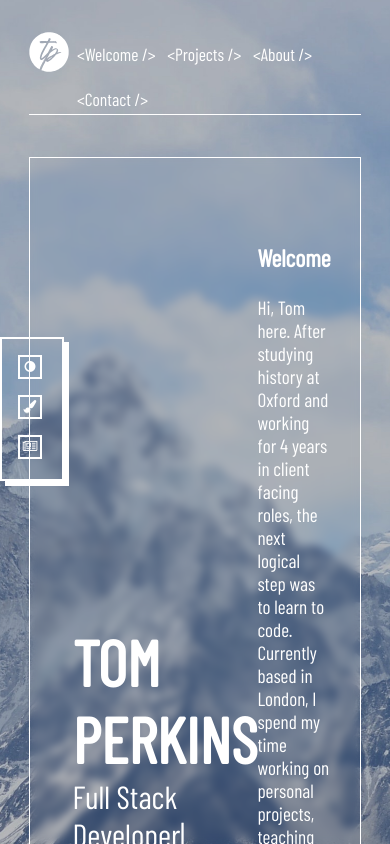
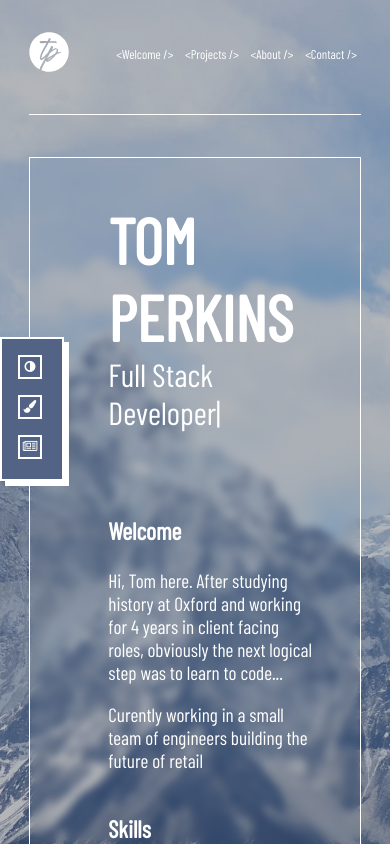
Before and after one commit to twperkins/portfolio, a React (Create React App) app: page / in a window 390 px wide. Built offline with nearby package versions, Linux system fonts and the light colour scheme; a web font is replaced by a local one.

Commit message:
Finalise copy and tweak styling for mobile

```diff
--- a/src/App.scss
+++ b/src/App.scss
@@ -8,7 +8,7 @@
 }
 
 .background {
-  transform: translateZ(-3px) scale(4);
+  transform: translateZ(-4px) scale(5);
 }
 
 .main-section {
@@ -54,6 +54,7 @@
   z-index: 5;
   border: solid 2px black;
   box-shadow: 5px 5px;
+
   .fa {
     display: block;
     font-weight: 300;
@@ -66,6 +67,7 @@
     text-align: center;
     transition: all ease-out 0.3s;
     cursor: pointer;
+
     &:hover {
       font-size: 90%;
       color: white;
@@ -80,35 +82,43 @@
     background-size: cover;
     background-position: center;
     height: 150vh;
-    transform: translateZ(-3px) scale(4);
   }
+
   .logo {
     filter: invert(99%) sepia(1%) saturate(2%) hue-rotate(58deg) brightness(108%) contrast(101%);
   }
+
   .navigation {
     border-bottom: solid 1px white;
   }
+
   .navigation-sub {
     a {
       color: white;
       text-shadow: 5px 5px 3px #ffffff00;
+
       &:before {
         content: "<";
       }
+
       &:after {
         content: " />";
       }
+
       &:hover {
         font-size: 120%;
         text-shadow: 0px 5px 3px #00000034;
       }
     }
   }
+
   .display-options {
     border: solid 2px white;
     box-shadow: 5px 5px;
+
     .fa {
       border: solid 2px white;
+
       &:hover {
         color: black;
         background-color: white;
@@ -121,17 +131,19 @@
   .background {
     background: linear-gradient(to right, #f7797d80, #fbd88680, #c6ffdd80), url(https://grainy-gradients.vercel.app/noise.svg);
     height: 150vh;
-    transform: translateZ(-3px) scale(4);
   }
+
   .logo {
     filter: invert(10%) sepia(7%) saturate(7285%) hue-rotate(208deg) brightness(89%) contrast(83%);
   }
+
   .navigation-sub {
     a {
       color: #282842;
       border: solid 0.5px #28284280;
       padding: 8px 16px;
       border-radius: 30px;
+
       &:hover {
         color: white;
         background-color: #f7797d;
@@ -140,26 +152,32 @@
       }
     }
   }
+
   .display-options {
     border: solid 2px rgba(255, 255, 255, 0);
     box-shadow: 5px 5px 10px #f7797d46;
     border-top-right-radius: 30px;
     border-bottom-right-radius: 30px;
+
     .fa {
       color: #282842;
       border: solid 2px #282842;
       border-radius: 50%;
+
       &:hover {
         color: #f7797d;
         background-color: #282842;
       }
     }
+
     .fa-adjust {
       background-color: #fbd88680;
     }
+
     .fa-paint-brush {
       background-color: #f7797d80;
     }
+
     .fa-newspaper-o {
       background-color: #a4dbba80;
     }
@@ -171,9 +189,11 @@
     a {
       border-bottom: solid 1px rgba(0, 0, 0, 0);
       position: relative;
+
       &:hover {
         font-size: 140%;
       }
+
       &:after {
         position: absolute;
         bottom: 0;
@@ -184,21 +204,25 @@
         content: "";
         width: 0%;
       }
+
       &:hover:after {
         width: 100%;
         border-bottom: solid 1px black;
       }
     }
   }
+
   .display-options {
     background-color: black;
     box-shadow: none;
     border-top-right-radius: 4px;
     border-bottom-right-radius: 4px;
+
     .fa {
       color: cornsilk;
       border: solid 2px cornsilk;
       border-radius: 4px;
+
       &:hover {
         color: black;
         background-color: cornsilk;
@@ -206,3 +230,35 @@
     }
   }
 }
+
+@media (max-width: 768px) {
+  .mono {
+    .display-options {
+      background-color: rgb(82, 99, 133);
+    }
+  }
+
+  .navigation-sub {
+    a {
+      font-size: 80%;
+    }
+  }
+
+  .mono,
+  .type {
+    .navigation-sub {
+      &:hover {
+        font-size: 90%;
+      }
+    }
+  }
+
+  .tint {
+    .navigation-sub {
+      a {
+        padding: 2px 4px;
+        border-radius: 10px;
+      }
+    }
+  }
+}
--- a/src/Welcome.js
+++ b/src/Welcome.js
@@ -21,16 +21,15 @@ function Welcome(props) {
         </div>
         <div className="personal-description">
           <h3>Welcome</h3>
-          <p>Hi, Tom here. After studying history at Oxford and working for 4 years in client facing roles, the next logical step was to learn to code. Currently based in London, I spend my time working on personal projects, teaching at Le Wagon, and diving head first into new challenges.</p>
+          <p>Hi, Tom here. After studying history at Oxford and working for 4 years in client facing roles, obviously the next logical step was to learn to code...</p>
+          <p>Curently working in a small team of engineers building the future of retail</p>
           <h3>Skills</h3>
           {/* <p>Ruby | Rails | CSS | HTML | JavaScript | SQL | Git | CLI | Figma</p> */}
           <div className="skills">
-            <p>Ruby | Rails | Python</p>
-            <p>CSS | HTML | JavaScript</p>
-            <p>React | Stimulus</p>
-            <p>SQL | Postgres</p>
-            <p>Git | CLI</p>
-            <p>Figma</p>
+            <p>Ruby | JavaScript | Typescript | Python</p>
+            <p>Rails | React | Angular</p>
+            <p>SQL | Postgres | Graphql</p>
+            <p>Git | Kubernetes | Docker | AWS</p>
           </div>
           {/* <p>Put CV link here</p>
           <p>Add social links here</p> */}
--- a/src/Welcome.scss
+++ b/src/Welcome.scss
@@ -34,15 +34,18 @@
 
 .personal-description {
   padding-top: 5vh;
+
   .skills {
     p {
       margin: 0px;
     }
   }
+
   h3 {
     margin-top: 5vh;
     font-size: 150%;
   }
+
   p {
     font-size: 120%;
   }
@@ -51,6 +54,7 @@
 .quote-section {
   width: 60%;
   margin: 0 auto;
+
   h2 {
     margin-top: 32px;
     text-align: center;
@@ -59,10 +63,12 @@
 
 .quote {
   text-align: center;
+
   q {
     font-weight: li;
     font-size: 100%;
   }
+
   p {
     margin-top: 8px;
     font-size: 120%;
@@ -74,13 +80,16 @@
     backdrop-filter: blur(4px);
     border: solid 1px white;
   }
+
   .Welcome-lower {
     backdrop-filter: blur(4px);
     border: solid 1px white;
   }
+
   .quote {
     border-bottom: solid 1px white;
   }
+
   .typewriter {
     background-color: transparent;
   }
@@ -91,6 +100,7 @@
     background-color: transparent;
     color: #282842;
   }
+
   .typewriter-cursor {
     color: #282842;
   }
@@ -100,10 +110,30 @@
   .Welcome {
     border-left: solid 4px black;
   }
+
   .Welcome-lower {
     display: none;
   }
+
   .typewriter {
     color: cornsilk;
   }
 }
+
+@media (max-width: 768px) {
+  .Welcome {
+    display: block;
+    padding-left: 20vw;
+  }
+
+  .personal-info {
+    h1 {
+      padding-top: 0;
+    }
+  }
+
+  .Welcome-lower {
+    margin-top: 10vh;
+    margin-bottom: 10vh;
+  }
+}
```
